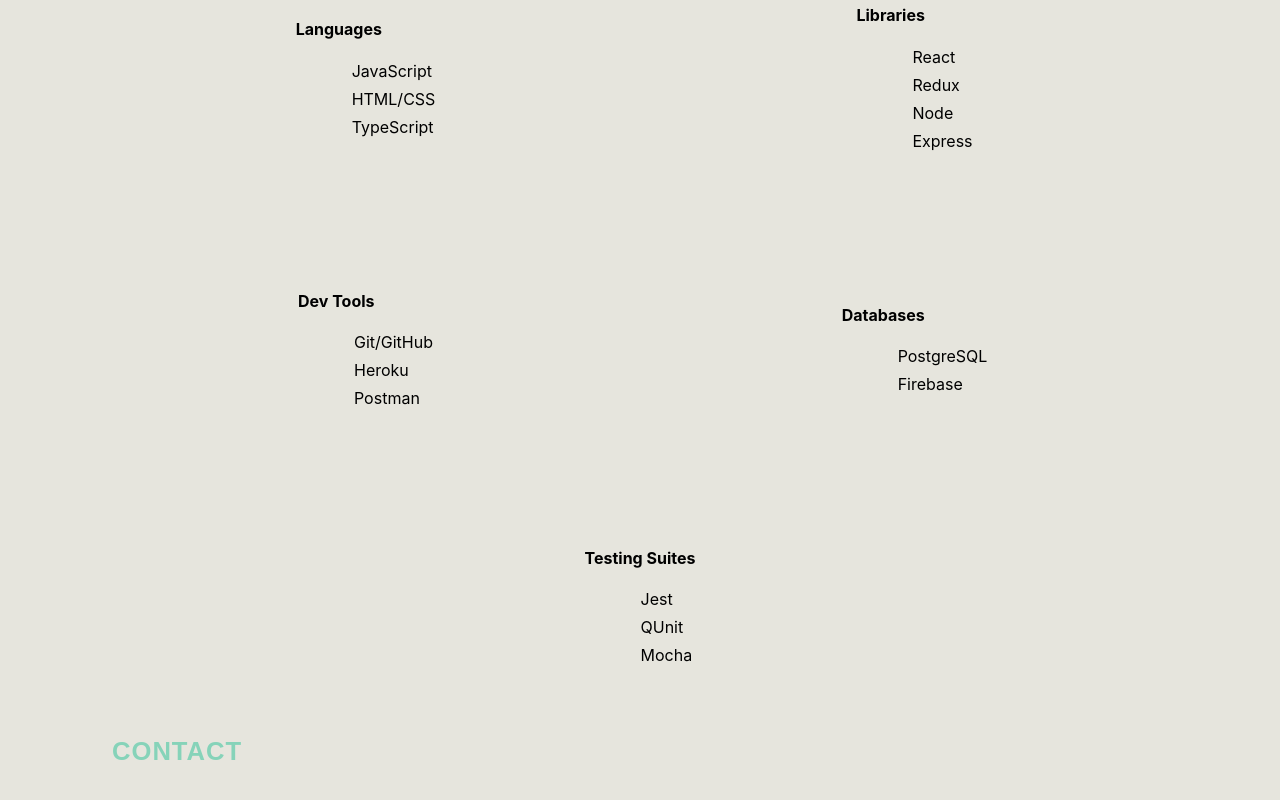
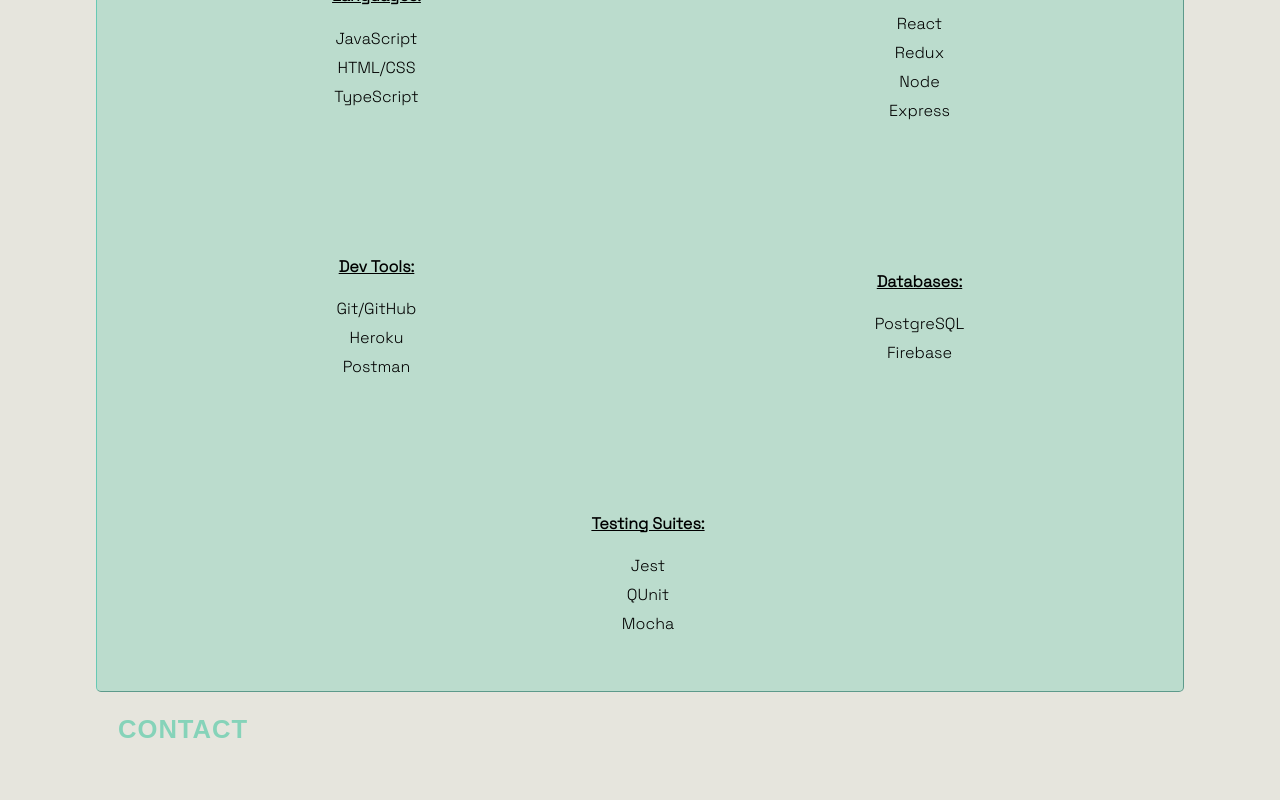
Before and after one commit to Anthony-Rosario/portfolio-site, a React (Create React App) app in the folder web_service/: page / in a window 1280 px wide. Shown: the part 4420-5220 px from the top of the page. Built offline with nearby package versions, Linux system fonts and the light colour scheme.

Commit message:
fixed styling of certain components

```diff
--- a/web_service/src/components/about/About.jsx
+++ b/web_service/src/components/about/About.jsx
@@ -1,6 +1,5 @@
 import React, { forwardRef } from 'react';
 import {Image, Transformation } from 'cloudinary-react';
-
 import './about.css';
 
 const About = forwardRef((props, ref) => {
--- a/web_service/src/components/contact/contact.css
+++ b/web_service/src/components/contact/contact.css
@@ -1,11 +1,10 @@
 .contactContainer{
-    position: relative;
-    padding-top: 250px;
+    padding-top: 10%;
     width: 90vw;
     margin: auto;
     margin-left: auto;
     max-height: 800px;
-    height: calc(100vh - 250px);
+    height: calc(100vh - 50px);
 }
 
 .formContainer{
@@ -16,13 +15,15 @@
 }
 
 .section-Header{
+    padding: 54px;
+    height: calc(22vh - 54px);
     font-size: 1.6rem;
     letter-spacing: 1px;
     text-transform: uppercase;
     text-align: left;
     color:#86d3b9;
     font-family:Arial, Helvetica, sans-serif;
-    margin-left: 3rem;
+
 }
 
 .reachOutText{
@@ -36,31 +37,23 @@
 }
 
 .visible{
-    color:rgb(214, 12, 250);
+    color:rgb(69, 218, 143);
     font-weight: 500;
     opacity: 1;
     transition: opacity 200ms ease-in-out;
 }
 
-.submit-btn:hover {
-    background-color:#7bff00;
-}
 
 @media screen and (max-width: 600px) {
     .section-Header{
         text-align:center;
         margin-bottom:0;
         margin: auto;
+        padding: 0%;
+        margin-top: 6em;
+        height: 4vh;
     }
     .reachOutText{
         display: none;
     }
 }
-
-@media screen and (max-width: 750px){
-    .section-Header{
-        text-align:center;
-        margin-bottom:0;
-        margin: auto;
-    }
-}
--- a/web_service/src/components/techstack/TechStack.css
+++ b/web_service/src/components/techstack/TechStack.css
@@ -1,10 +1,12 @@
+@import url('https://fonts.googleapis.com/css2?family=Space+Grotesk:wght@300&display=swap');
+
+
 .tech-stack-container {
   padding-top: 54px;
   position: relative;
   width: 85vw;
   margin: 0 auto;
-  padding-top: 100px;
-  height: calc(100vh - 100px);
+  height: calc(100vh - 54px);
 }
 
 .techstack-header{
@@ -21,8 +23,12 @@
   display: grid;
   grid-template-columns: repeat(2, 1fr);
   grid-template-rows: repeat(3, auto) repeat(1fr, auto);
-  grid-gap: 10px;
-  height: calc(100vh - 10px);
+}
+
+.tech-border{
+  border: outset 1px rgba(36, 185, 160, 0.555);
+  border-radius: 5px 5px 5px 5px;
+  background-color: #86d3b971;
 }
 
 .testing-grid{
@@ -31,8 +37,21 @@
   margin: auto;
 }
 
-.languages-grid, .libraries-grid, .devtools-grid, .database-grid{
+.languages-grid, .libraries-grid, .devtools-grid, .database-grid, .testing-grid{
   margin: auto;
+  font-family: 'Space Grotesk';
+  text-align: center;
+}
+
+ul {
+  list-style-type: none;
+  margin: 0;
+  padding: 0;
+}
+
+.cont{
+  text-decoration: underline;
+  margin-left: 1em;
 }
 
 
--- a/web_service/src/components/techstack/TechStack.jsx
+++ b/web_service/src/components/techstack/TechStack.jsx
@@ -5,9 +5,9 @@
   return (
     <section ref={ref} className="tech-stack-container">
       <h1 className="techstack-header">Tech Stack</h1>
-      <section className='tech-stack'>
+      <section className='tech-stack tech-border'>
         <article className='languages-grid'>
-          <h4 className="cont">Languages</h4>
+          <h4 className="cont">Languages:</h4>
           <ul className="languages">
             <li>JavaScript</li>
             <li>HTML/CSS</li>
@@ -15,7 +15,7 @@
           </ul>
         </article>
         <article className='libraries-grid'>
-          <h4 className="cont">Libraries</h4>
+          <h4 className="cont">Libraries:</h4>
           <ul className="libraries">
             <li>React</li>
             <li>Redux</li>
@@ -24,7 +24,7 @@
           </ul>
         </article>
         <article className='devtools-grid'>
-          <h4 className="cont">Dev Tools</h4>
+          <h4 className="cont">Dev Tools:</h4>
           <ul className="tools">
             <li>Git/GitHub</li>
             <li>Heroku</li>
@@ -32,14 +32,14 @@
           </ul>
         </article>
         <article className='database-grid'>
-          <h4 className="cont">Databases</h4>
+          <h4 className="cont">Databases:</h4>
           <ul className="databases">
             <li>PostgreSQL</li>
             <li>Firebase</li>
           </ul>
         </article>
         <article className='testing-grid'>
-          <h4 className="cont">Testing Suites</h4>
+          <h4 className="cont">Testing Suites:</h4>
           <ul className="testing">
             <li>Jest</li>
             <li>QUnit</li>
```
